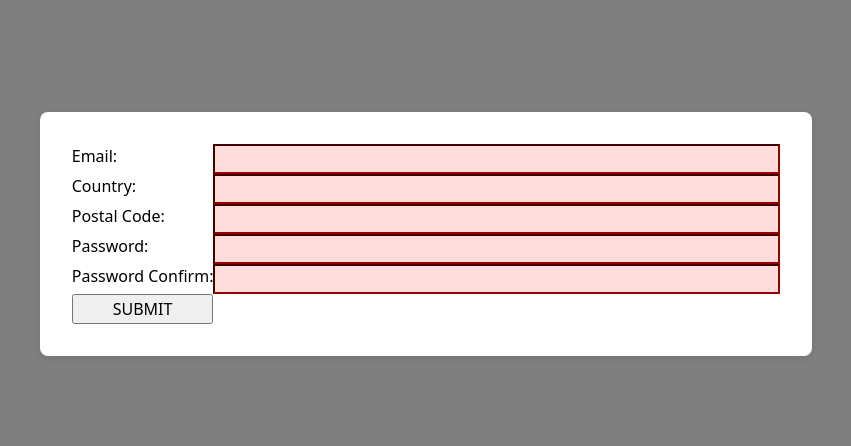
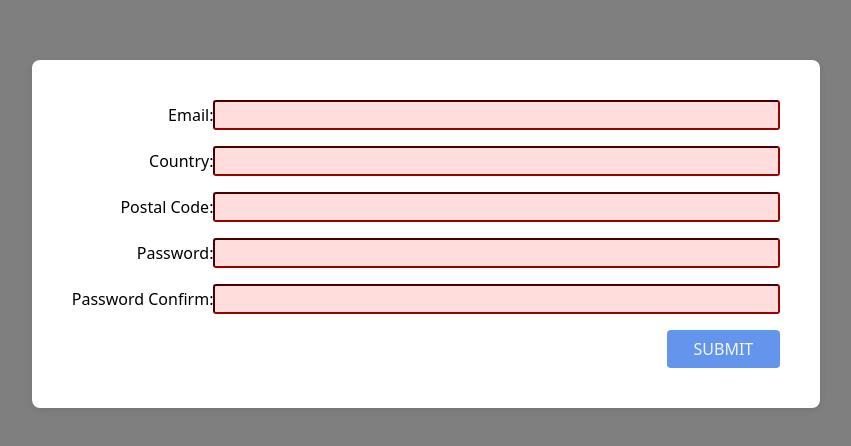
Before and after one commit to BrandonEastwell/validated-forms, a website built with webpack: page src/pages/index.html in a window 1280 px wide. Shown: the part 166-612 px from the top of the page, without its empty margins (214-1065 px from the left). Built offline with nearby package versions, Linux system fonts and the light colour scheme.

Commit message:
form & input styling css validation

```diff
--- a/src/styles/styles.css
+++ b/src/styles/styles.css
@@ -16,23 +16,37 @@ form {
     box-shadow: 0 2px 10px rgba(0, 0, 0, 0.1);
 }
 
+label {
+    justify-self: flex-end;
+    align-content: center;
+}
+
 .form-row {
     display: grid;
     grid-template: 4fr minmax(0, auto) / 1fr 4fr;
+    padding: 0.5em;
 }
 
 .error {
     grid-row: 2 / 3;
+    grid-column: 2 / 3;
     padding: 0;
-    visibility: hidden;
     width: 0;
     height: 0;
+    color: #990000;
+    visibility: hidden;
+    font-size: 0.75rem;
 }
 
 .error.active {
-    padding: 0.3em;
     width: 100%;
-    height: 100%;
+    height: 50%;
+    visibility: visible;
+}
+
+input {
+    border-radius: 3px;
+    transition: 0.5s;
 }
 
 /* invalid fields */
@@ -44,3 +58,28 @@ input:invalid {
 input:focus:invalid {
     outline: none;
 }
+
+/* valid fields */
+input:focus:valid {
+    border-color: seagreen;
+    background-color: #d7ffd7;
+}
+
+.form-row:last-child {
+    display: flex;
+    justify-content: end;
+}
+
+.form-row button {
+    background-color: cornflowerblue;
+    color: whitesmoke;
+    padding: 5px 25px 5px 25px;
+    border-color: transparent;
+    cursor: pointer;
+    border-radius: 4px;
+    transition: 0.25s;
+}
+
+.form-row button:hover {
+    border-color: black;
+}
```
